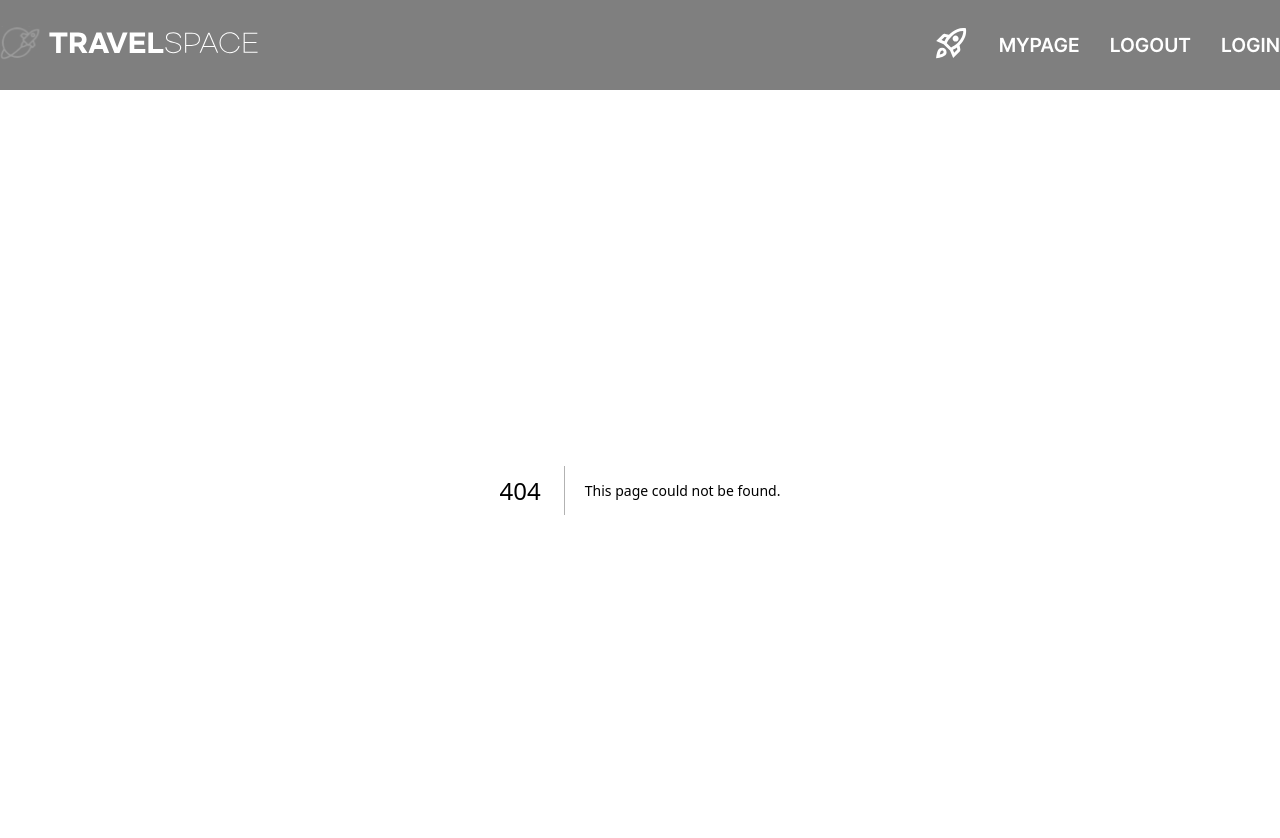
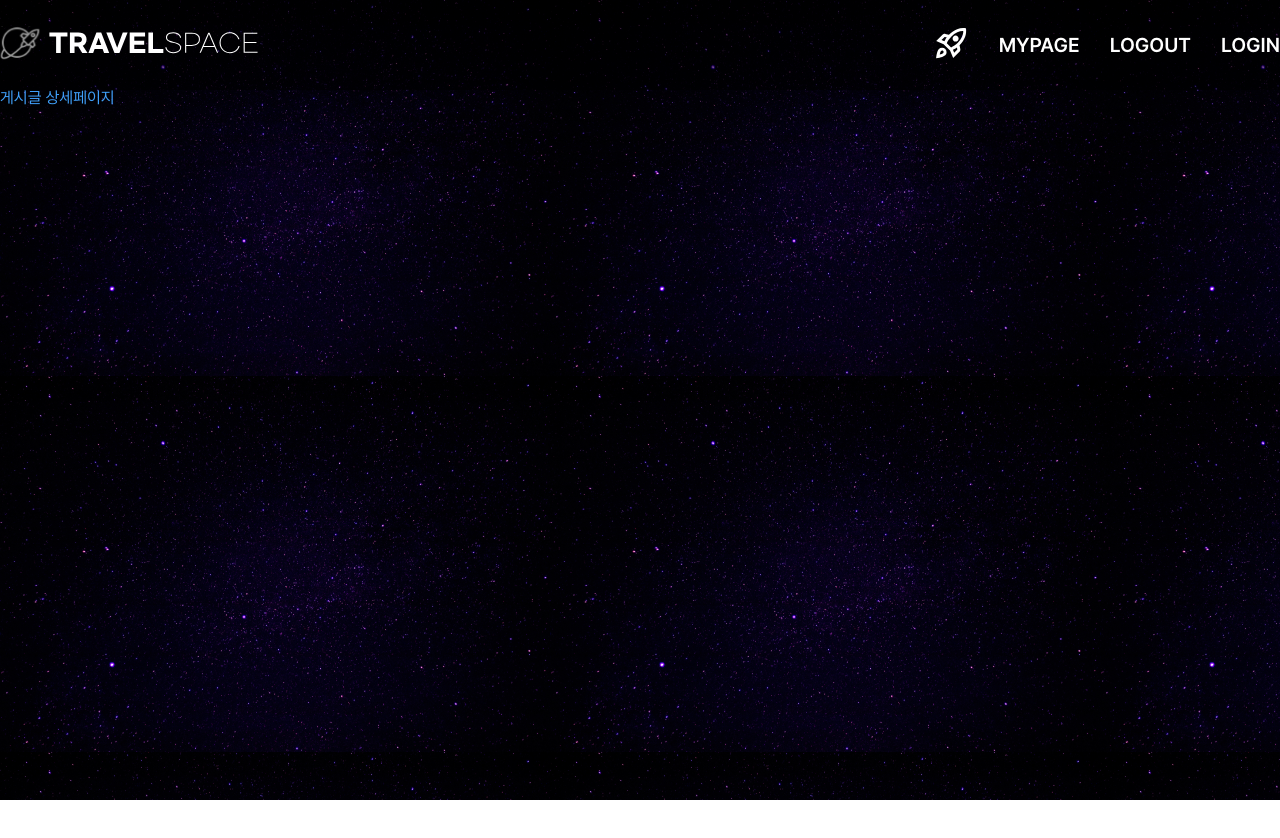
Before and after one commit to Travel-Space/client, a Next.js app: page /post/detail in a window 1280 px wide. Before the commit this address had no page. Shown: the top 838 px of the page. After the commit the page ends 800 px from the top, so only its background shows below. Built offline with nearby package versions, Linux system fonts and the light colour scheme.

Commit message:
design: pos

```diff
--- /dev/null
+++ b/src/app/post/detail/page.styled.ts
@@ -0,0 +1,5 @@
+import styled from "styled-components";
+
+export const Wrapper = styled.div`
+color: ${({theme})=> theme.PALETTE.mainColor}
+`
--- /dev/null
+++ b/src/app/post/detail/page.tsx
@@ -0,0 +1,11 @@
+"use client";
+
+import * as PD from "./page.styled";
+
+export default function PostDetail() {
+  return (
+    <>
+      <PD.Wrapper>게시글 상세페이지</PD.Wrapper>
+    </>
+  );
+}
--- /dev/null
+++ b/src/app/post/write/page.styled.ts
@@ -0,0 +1,5 @@
+import styled from "styled-components";
+
+export const Wrapper = styled.div`
+  color: ${({ theme }) => theme.PALETTE.mainColor};
+`;
--- /dev/null
+++ b/src/app/post/write/page.tsx
@@ -0,0 +1,11 @@
+"use client";
+
+import type { Metadata } from "next";
+
+export default function PostWrite() {
+  return (
+    <>
+      <div>게시글 작성 페이지</div>
+    </>
+  );
+}
```
Also changed, not shown: src/app/post/detail/Comment/List/index.tsx (added), src/app/post/detail/Comment/Write/index.tsx (added), src/app/post/detail/Comment/index.tsx (added), src/app/post/detail/Content/LikeAndShare/index.tsx (added), src/app/post/detail/Content/index.tsx (added), src/app/post/detail/UserProfile/index.tsx (added).
